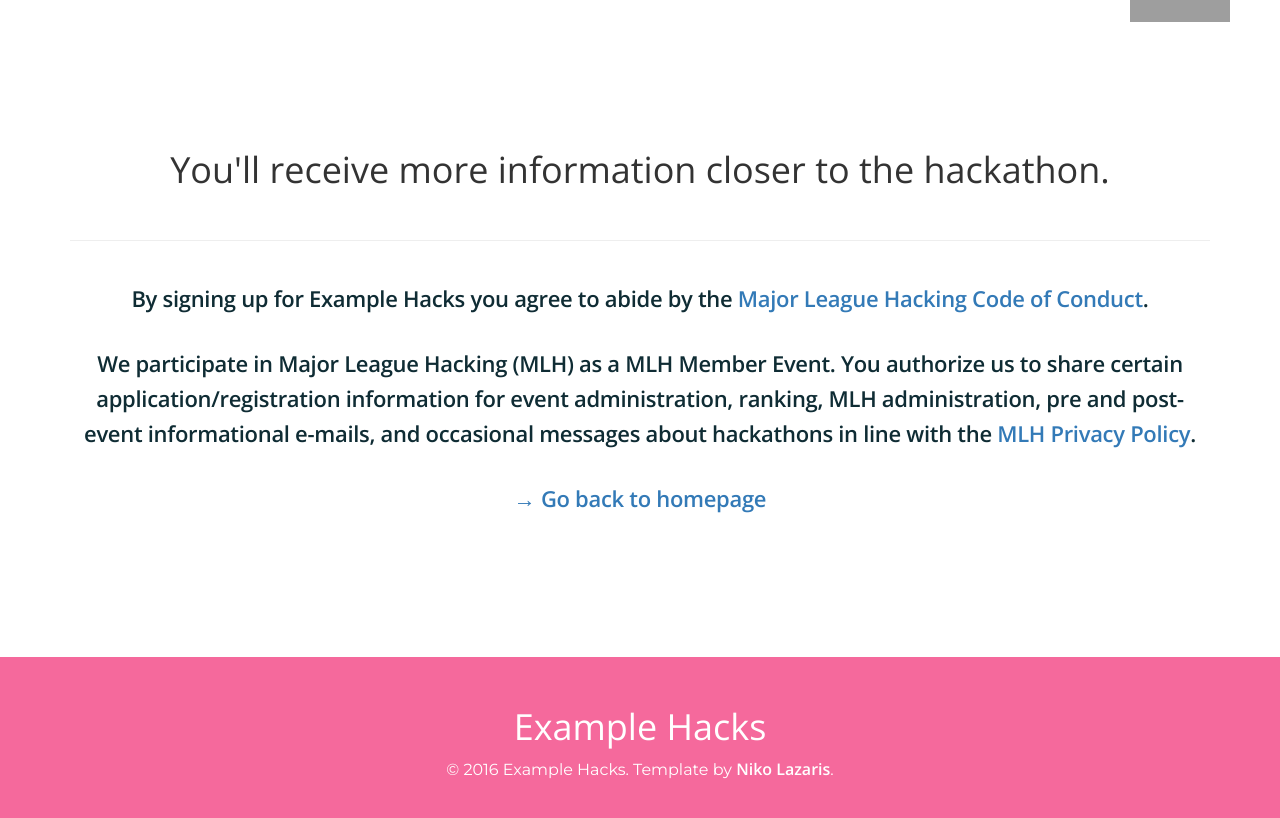
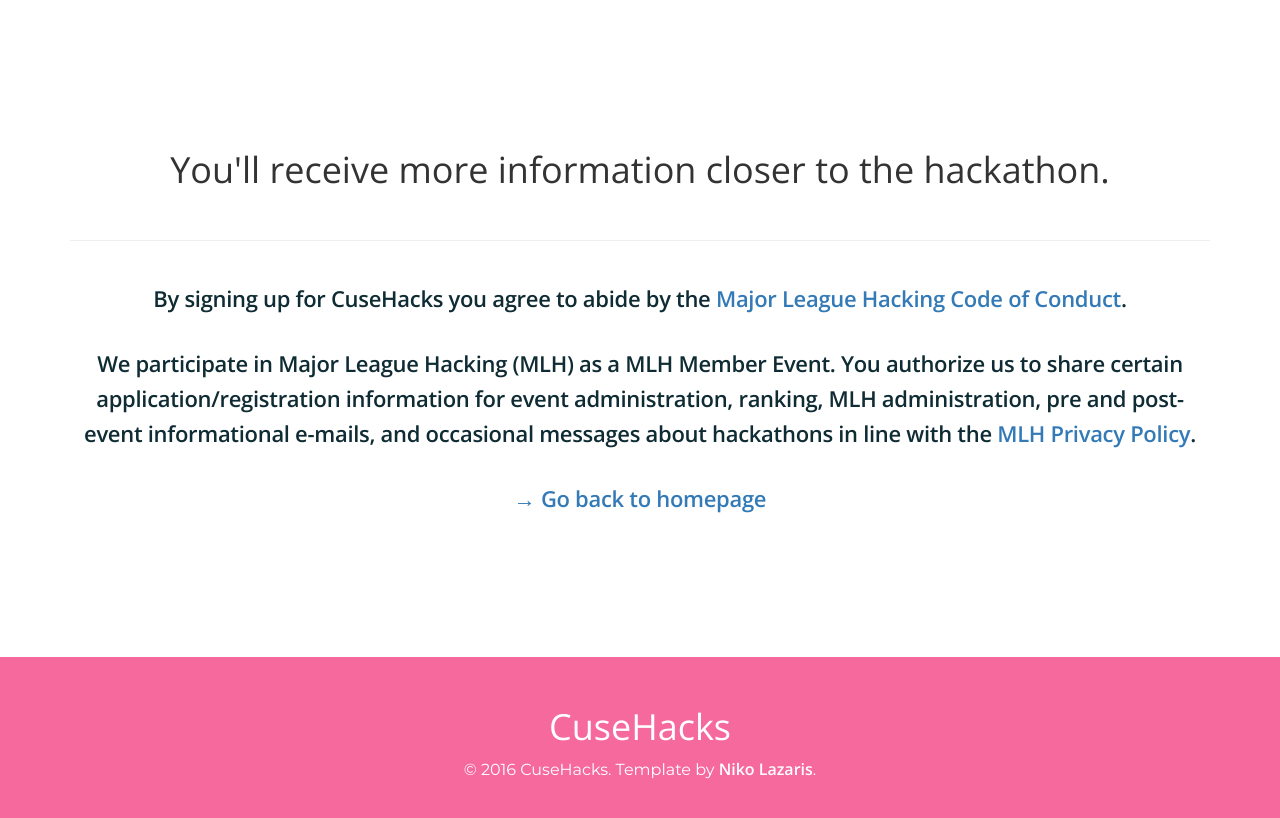
Before and after one commit to innovateorange/cusehacks, a Jekyll site: the page built from success.html, in a window 1280 px wide. Shown: the top 818 px of the page. Built offline with Jekyll 4.4.1, drawn with Linux system fonts in a browser that asks for light colours; nearby versions of some CDN libraries; part of the change alters nothing that is shown; grey boxes are pictures that could not be loaded.

```diff
--- a/_config.yml
+++ b/_config.yml
@@ -8,7 +8,7 @@ baseurl: ""
 
 # If you're using GitHub pages without a custom domain, this is "https://[github username].github.io"
 # If you're using GitHub pages with a custom domain, this is "http://[your domain]" (or https if you're using SSL)
-url: "https://mlh.github.io"
+url: "https://cusehacks.github.io"
 
 # The ability to use custom themes.
 style:
@@ -19,26 +19,26 @@ tracking:
   google_analytics: "UA-43729070-14"
 
 # Let people connect & engage with you through social media.
-social:
-  twitter_handle: "MLHacks"
+#social:
+#  twitter_handle: "MLHacks"
 
 # This is Search Engine Optimization. It'll help your website look better on search.
 seo:
-  title:       "Example Hacks | 5/6 August 2016"
-  description: "This is a sample hackathon website that you can use by following instructions on GitHub."
-  image:       "https://prime.mlh.io/img/logos/mlh-prime-color.svg"
+  title:       "CuseHacks | February 15th - 16th"
+  description: "Site Under Construction"
+#   image:       "https://prime.mlh.io/img/logos/mlh-prime-color.svg"
 
 # Event information.
 event:
-  name:        "Example Hacks"
-  description: "This is a sample hackathon website that you can use by following instructions on GitHub."
-  date:        "5 & 6 August 2016"
-  location:    "Holmdel, NJ, United States"
+  name:        "CuseHacks"
+  description: "This site is under construction."
+  date:        "February 15th - 16th"
+  location:    "Syracuse, NY, United States"
 
-  trust_badge:
-    year:   "2017"  # season year
-    region: "eu"    # "na" or "eu"
-    color:  "white" # "white", "black", "gray", "red", "blue" or "yellow"
+  # trust_badge:
+  #   year:   "2017"  # season year
+  #   region: "eu"    # "na" or "eu"
+  #   color:  "white" # "white", "black", "gray", "red", "blue" or "yellow"
 
   hero:
     links:
@@ -51,49 +51,25 @@ event:
 
   about:
     description: >
-      Example Hacks is a hackathon hosted at The University of Example.
-      This is your opportunity to describe your event, what to expect, where it is & anything unique to your event.
-      Keep it straightforward, don't make it too long.
+      Site Under Construction
 
   # Info Sections
-  info:
-    sections:
-      - image: "images/image1.png"
-        title: "LEARN."
-        description: >
-          We can write something nice with a graphic (as above) to make the event more appealing.
-      - image: "images/image2.png"
-        title: "BUILD."
-        description: >
-          We can write something nice with a graphic (as above) to make the event more appealing.
-      - image: "images/image3.png"
-        title: "SHARE."
-        description: >
-          We can write something nice with a graphic (as above) to make the event more appealing.
+  #info:
+  #  sections:
+  #    - image: "images/image1.png"
+  #      title: "LEARN."
+  #      description: >
+  #        We can write something nice with a graphic (as above) to make the event more appealing.
+  #    - image: "images/image2.png"
+  #      title: "BUILD."
+  #      description: >
+  #        We can write something nice with a graphic (as above) to make the event more appealing.
+  #    - image: "images/image3.png"
+  #      title: "SHARE."
+  #      description: >
+  #        We can write something nice with a graphic (as above) to make the event more appealing.
 
   # Frequently asked questions.
-  faq:
-    - question: "What is a hackathon?"
-      answer: >
-        A hackathon is an invention marathon. Students come together to build cool
-        software & hardware hacks over 24-48 hours. It's [very beginner friendly](https://medium.com/@tfogo/hackathons-are-for-beginners-77a9c9c0e000#.cj21niskl).
-    - question: "How much does it cost?"
-      answer: >
-        Nothing. Attending a hackathon is free.
-    - question: "Do I need to be a student to attend?"
-      answer: >
-        Yes. Only students who are currently enrolled at a college/university or
-        have graduated within the past 12 months are eligible to attend.
-    - question: "Where is the event?"
-      answer: >
-        The event is being hosted at [insert venue location here].
-    - question: "What is Major League Hacking?"
-      answer: >
-        Major League Hacking is [the official student hackathon league](https://mlh.io) in North America & Europe.
-        We work with over 200 Member Events and empower over 70,000 students every year.
-    - question: "Is there a code of conduct?"
-      answer: >
-        Yes there is. We enforce it very strongly. You can [find it here](https://static.mlh.io/docs/mlh-code-of-conduct.pdf).
 
   # This is the message you'll receive once you've registered.
   register:
```
